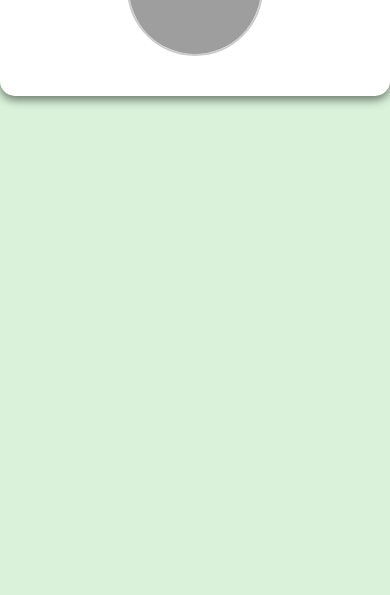
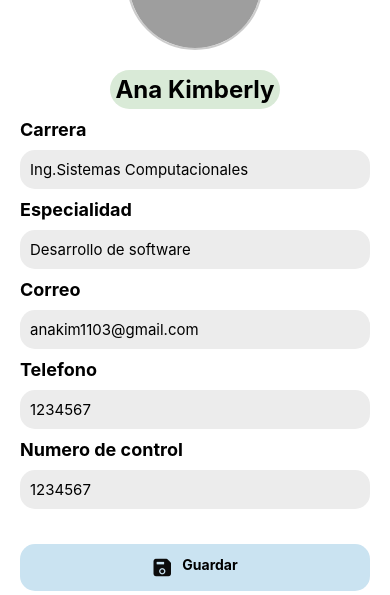
Before and after one commit to Anakimberly/PROYECTOEXPO, a React Native app: screen / in a window 390 px wide. Shown: the part 231-826 px from the top of the page. Built offline with nearby package versions, Linux system fonts and the light colour scheme; grey boxes are pictures that could not be loaded.

Commit message:
se agrego un card al formulario al igual que un boton de guardar y diferentes estilos

```diff
--- a/src/pages/FormularioV2_.js
+++ b/src/pages/FormularioV2_.js
@@ -1,5 +1,5 @@
 import { Platform, StatusBar, StyleSheet,SafeAreaView, Text,View,TextInput,TouchableOpacity,Image, Dimensions } from "react-native" ;
-
+import { FontAwesome, MaterialIcons, Ionicons } from '@expo/vector-icons';
 import { ScrollView } from "react-native";
 const {width} = Dimensions.get('window');
 export const FormularioV2_ = () => {
@@ -9,8 +9,24 @@ export const FormularioV2_ = () => {
   <Text style={style.title}>FORMULARIO V2</Text>
   <View style={style.container}>
     <Image source={{ uri: 'https://i.pinimg.com/474x/6d/5e/38/6d5e38d19bf4c0c9554b1e6beab75952.jpg'}} style={style.avatar} />
-
-
+    <Text style={style.name}>Ana Kimberly</Text>
+    <View style={style.InfoContainer}>
+      <Text style={style.label}>Carrera</Text>
+     <Text style={style.info}>Ing.Sistemas Computacionales</Text>
+     <Text style={style.label}>Especialidad</Text>
+     <Text style={style.info}>Desarrollo de software</Text>
+       <Text style={style.label}>Correo</Text>
+     <Text style={style.info}>anakim1103@gmail.com</Text>
+     <Text style={style.label}>Telefono</Text>
+     <Text style={style.info}>1234567</Text>
+      <Text style={style.label}>Numero de control</Text>
+     <Text style={style.info}>1234567</Text>
+        </View>
+        {/* Boton grande con Icono*/}
+                <TouchableOpacity style={style.botonConIcono}>
+                <Ionicons name="save" size={20} color={'#0c0c0cff'} style = {style.iconoIzquierda}/>
+                <Text style={style.textoBoton}>Guardar</Text>
+                </TouchableOpacity>
   </View>
   </ScrollView>
     </SafeAreaView>
@@ -28,7 +44,7 @@ export const FormularioV2_ = () => {
         },
          title:{
         paddingTop:30,
-        fontSize: 30,
+        fontSize: 25,
         fontWeight: 'bold',
         marginTop: 20,
         textAlign:'center'
@@ -55,4 +71,47 @@ export const FormularioV2_ = () => {
       borderColor: '#ccc',
 
     },
+    name: {
+      fontSize: 24,
+      fontWeight: 'bold',
+      marginBottom: 10,
+      borderRadius:20,
+      backgroundColor:'#d9ead7ff',
+      padding:5,
+    },
+    InfoContainer: {
+      width: '100%',
+      marginBottom:15,
+    },
+    label: {
+      fontWeight: 'bold',
+      marginBottom:10,
+      fontSize:18,
+    },
+    info: {
+      fontSize: 15,
+      marginBottom: 10,
+      borderRadius:15,
+      backgroundColor:'#ecececff',
+      padding:10,
+    },
+     botonConIcono:{
+        backgroundColor: '#cae3f1ff',
+        marginTop:10,
+        flexDirection:'row',
+        alignContent:'center',
+        justifyContent:'center',
+        paddingVertical:12,
+        borderRadius:15,
+        width: '100%',
+    },
+    iconoIzquierda:{
+        marginRight:10
+    },
+
+    textoBoton:{
+        color: '#000000ff',
+        fontWeight: 'bold',
+        textAlign: 'center'
+    },
   })
```
